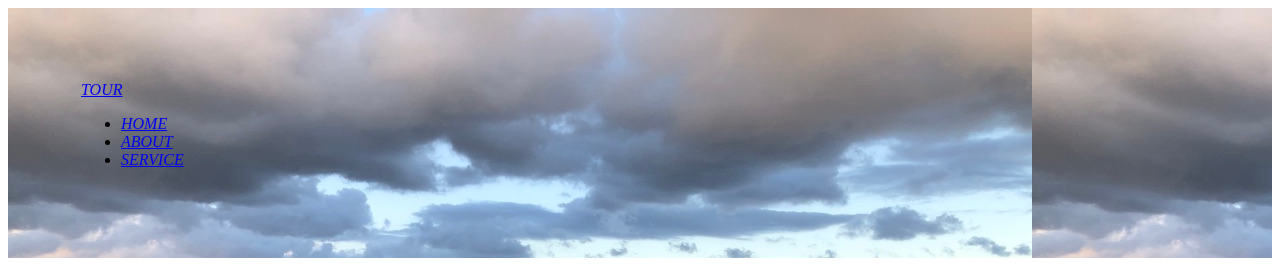
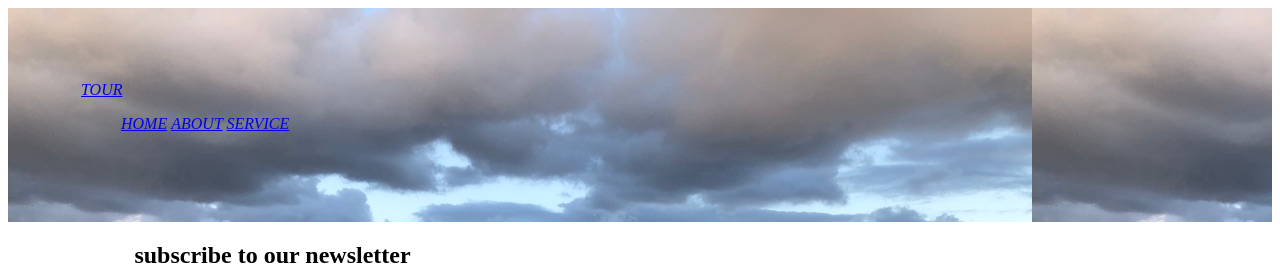
Before and after one commit to watema/watema.github.io, a plain HTML site: page index.html in a window 1280 px wide. Shown: the top 275 px of the page. Drawn offline with Linux system fonts and the light colour scheme.

Commit message:
Update index.css

```diff
--- a/styles/index.css
+++ b/styles/index.css
@@ -18,6 +18,11 @@
    font-style: italic;
    padding: 28px;
    color: absolute;
+ }
+
+ .navigation-links li {
+   list-style: none;
+   display: inline;
  }
 
  footer a.fa {
```
